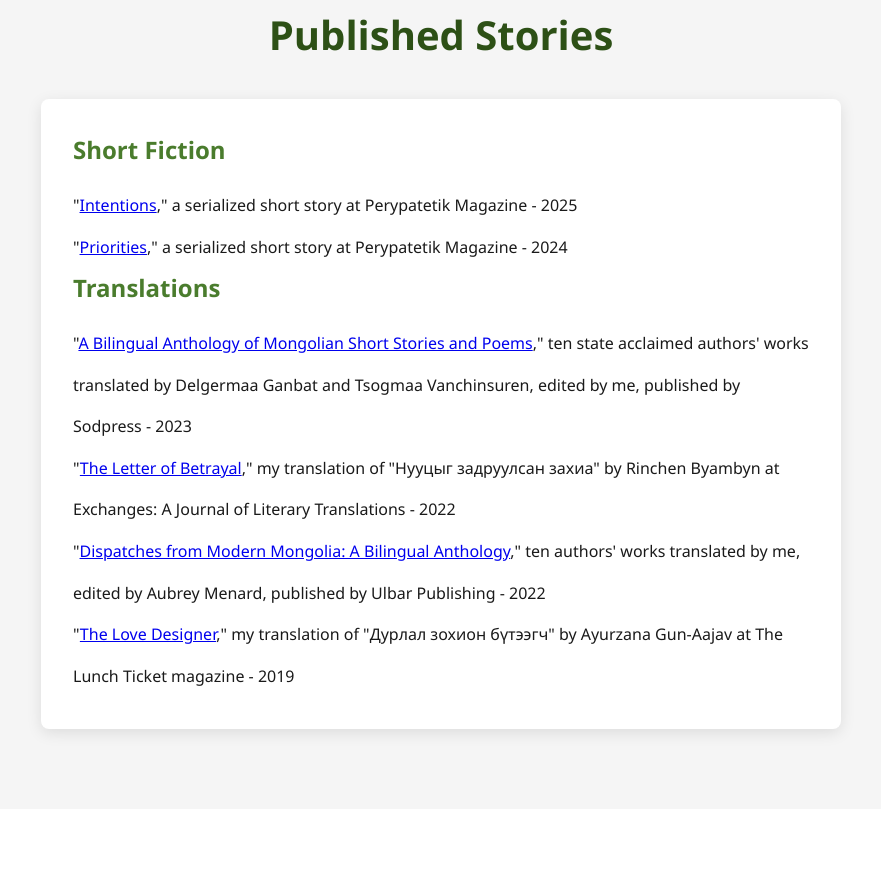
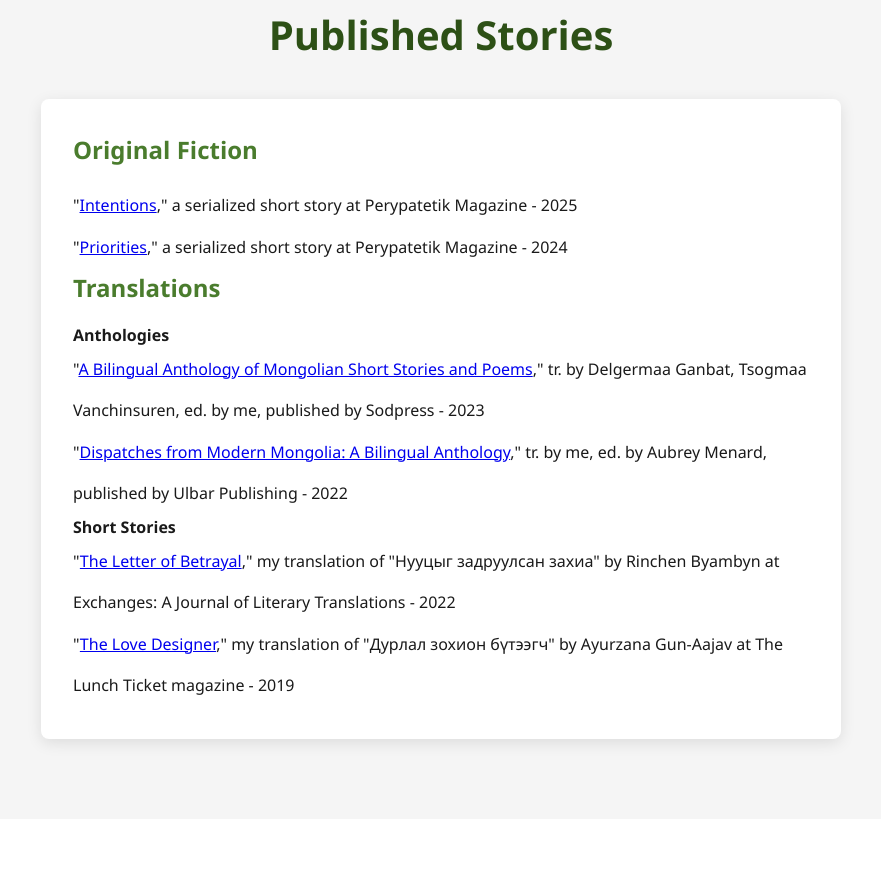
Before and after one commit to natsobaatar/natsobaatar.github.io, a plain HTML site: page index.html in a window 1280 px wide. Shown: the part 877-1763 px from the top of the page, without its empty margins (199-1080 px from the left). Drawn offline with Linux system fonts and the light colour scheme.

Commit message:
Update literary section with new headings and stories

```diff
--- a/index.html
+++ b/index.html
@@ -42,13 +42,15 @@
             <h2>Published Stories</h2>
             <div class="literary-content">
                 <div class="literary-item" id="projects">
-                    <h3>Short Fiction</h3>
+                    <h3>Original Fiction</h3>
                     <p>"<a href="https://perypatetik.net/intentions/" target="_blank">Intentions</a>," a serialized short story at Perypatetik Magazine - 2025</p>
                     <p>"<a href="https://perypatetik.net/priorities-narantsogt-natso-baatarkhuu/" target="_blank">Priorities</a>," a serialized short story at Perypatetik Magazine - 2024 </p>
                     <h3>Translations</h3>
-                    <p>"<a href="https://www.goodreads.com/book/show/247203249-a-bilingual-anthology-of-mongolian-short-stories-and-poems" target=_blank">A Bilingual Anthology of Mongolian Short Stories and Poems</a>," ten state acclaimed authors' works translated by Delgermaa Ganbat and Tsogmaa Vanchinsuren, edited by me, published by Sodpress - 2023</p>
+                    <h4>Anthologies</h4>
+                    <p>"<a href="https://www.goodreads.com/book/show/247203249-a-bilingual-anthology-of-mongolian-short-stories-and-poems" target=_blank">A Bilingual Anthology of Mongolian Short Stories and Poems</a>," tr. by Delgermaa Ganbat, Tsogmaa Vanchinsuren, ed. by me, published by Sodpress - 2023</p>
+                    <p>"<a href="https://www.goodreads.com/book/show/123259728-dispatches-from-modern-mongolia" target=_blank">Dispatches from Modern Mongolia: A Bilingual Anthology</a>," tr. by me, ed. by Aubrey Menard, published by Ulbar Publishing - 2022</p>
+                  <h4>Short Stories</h4>
                     <p>"<a href="https://wayback.archive-it.org/824/20240707125456/https://exchanges.uiowa.edu/issues/see/the-letter-of-betrayal/" target=_blank">The Letter of Betrayal</a>," my translation of "Нууцыг задруулсан захиа" by Rinchen Byambyn at Exchanges: A Journal of Literary Translations - 2022</p>
-                    <p>"<a href="https://www.goodreads.com/book/show/123259728-dispatches-from-modern-mongolia" target=_blank">Dispatches from Modern Mongolia: A Bilingual Anthology</a>," ten authors' works translated by me, edited by Aubrey Menard, published by Ulbar Publishing - 2022</p>
                     <p>"<a href="https://lunchticket.org/the-love-designer/" target="_blank">The Love Designer</a>," my translation of "Дурлал зохион бүтээгч" by Ayurzana Gun-Aajav at The Lunch Ticket magazine - 2019</p>
                 </div>
             </div>
```
